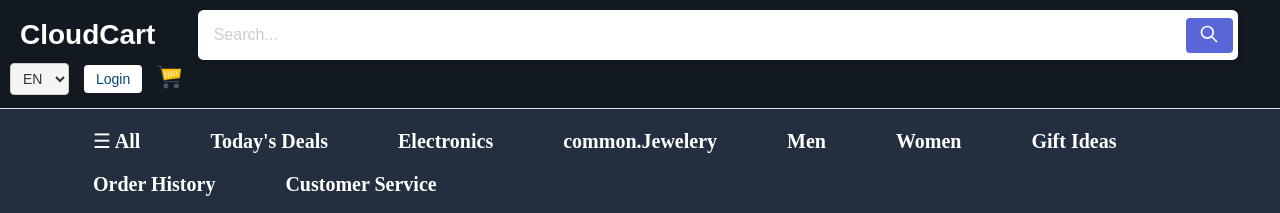
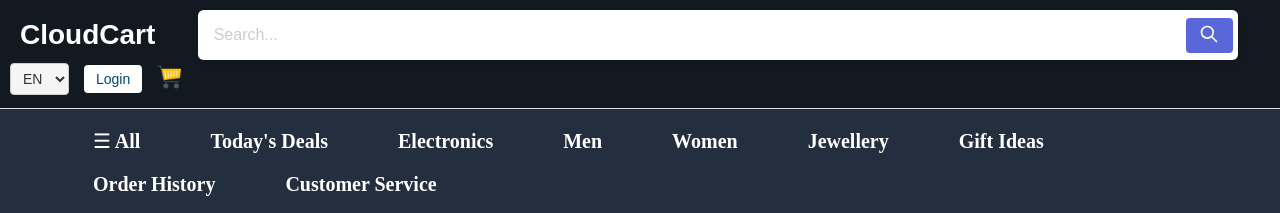
Before and after one commit to sridurgeshv/Ecommerce-site, a React (Create React App) app: page / in a window 1280 px wide. Shown: the top 213 px of the page. Built offline with nearby package versions, Linux system fonts and the light colour scheme; no server answers; what amazon-cognito-identity-js would draw is missing.

Commit message:
Update NavBar.js

```diff
--- a/src/components/common/NavBar.js
+++ b/src/components/common/NavBar.js
@@ -25,14 +25,14 @@ const NavBar = () => {
               <Link className="nav-link" to="/electronics">
               {t('common.Electronics')}
               </Link>
-              <Link className="nav-link" to="/jewelery">
-              {t('common.Jewelery')}
-              </Link>
               <Link className="nav-link" to="/men">
               {t('common.Men')}
               </Link>
               <Link className="nav-link" to="/women">
               {t('common.Women')}
+              </Link>
+              <Link className="nav-link" to="/jewelery">
+              {t('common.Jewellery')}
               </Link>
               <Link className="nav-link" to="/giftIdeas">
               {t('common.Gift Ideas')}
```
